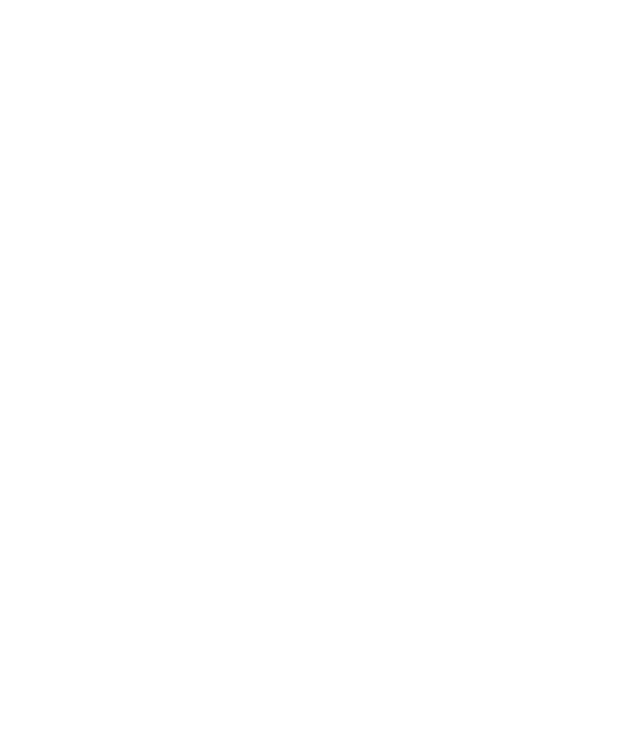
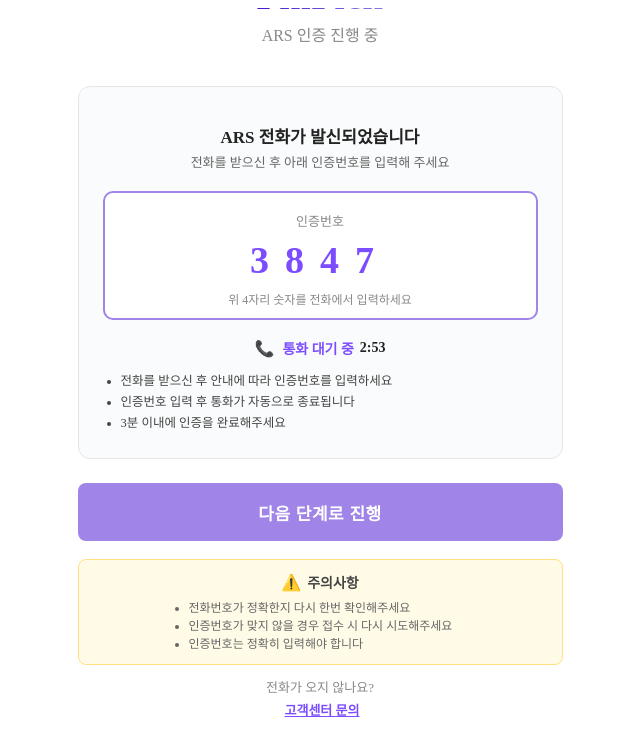
Before and after one commit to FinPickTeam/FinPickTeam_FE, a Vue app: page /ars/verification in a window 1280 px wide. Before the commit this address had no page. Shown: the top 756 px of the page, without its empty margins (328-968 px from the left). Built offline with nearby package versions, Linux system fonts and the light colour scheme.

Commit message:
Feat: add ARS verification code screen with countdown timer and instruction

```diff
--- a/src/pages/ArsAuth.vue
+++ b/src/pages/ars/ArsAuth.vue
@@ -47,8 +47,8 @@
     </div>
   </div>
 </template>
-<script></script>
-<style>
+<script setup></script>
+<style scoped>
 *,
 *::before,
 *::after {
--- /dev/null
+++ b/src/pages/ars/ArsVerification.vue
@@ -0,0 +1,284 @@
+<template>
+  <div class="ars_bg">
+    <div class="ars_outer_box">
+      <div class="ars_header">
+        <div class="logo">FinPick</div>
+        <div class="subtitle">ARS 인증 진행 중</div>
+      </div>
+      <div class="ars_verification_wrapper">
+        <div class="ars_card">
+          <div class="ars_info">
+            <div class="ars_call_msg">ARS 전화가 발신되었습니다</div>
+            <div class="ars_desc">
+              전화를 받으신 후 아래 인증번호를 입력해 주세요
+            </div>
+            <div class="ars_code_box">
+              <div class="ars_label">인증번호</div>
+              <div class="ars_code">3847</div>
+              <div class="ars_code_desc">
+                위 4자리 숫자를 전화에서 입력하세요
+              </div>
+            </div>
+            <div class="ars_waiting">
+              <span class="waiting_icon">📞</span>
+              <span class="waiting_label">통화 대기 중</span>
+              <span class="waiting_timer">2:53</span>
+            </div>
+            <ul class="ars_guide_list">
+              <li>전화를 받으신 후 안내에 따라 인증번호를 입력하세요</li>
+              <li>인증번호 입력 후 통화가 자동으로 종료됩니다</li>
+              <li>3분 이내에 인증을 완료해주세요</li>
+            </ul>
+          </div>
+        </div>
+        <button class="ars_next_btn">다음 단계로 진행</button>
+        <div class="ars_warning_box">
+          <div class="warning_title">
+            <span class="warning_icon">⚠️</span>
+            <span>주의사항</span>
+          </div>
+          <ul class="warning_list">
+            <li>전화번호가 정확한지 다시 한번 확인해주세요</li>
+            <li>인증번호가 맞지 않을 경우 접수 시 다시 시도해주세요</li>
+            <li>인증번호는 정확히 입력해야 합니다</li>
+          </ul>
+        </div>
+        <div class="ars_help_group">
+          <div class="ars_help">전화가 오지 않나요?</div>
+          <a href="#" class="ars_help_link">고객센터 문의</a>
+        </div>
+      </div>
+    </div>
+  </div>
+</template>
+
+<script setup>
+// 추후 인증번호, 타이머 등은 props 또는 상태로 관리 가능
+</script>
+
+<style scoped>
+:global(html),
+:global(body),
+.ars_bg {
+  overflow-x: hidden !important;
+  overflow-y: hidden !important;
+}
+.ars_bg {
+  width: 100vw;
+  height: 100vh;
+  background: #ffffff;
+  display: flex;
+  align-items: center;
+  justify-content: center;
+}
+.ars_outer_box {
+  width: 540px;
+  height: 960px;
+  background: #fff;
+  margin: 0 auto;
+  display: flex;
+  flex-direction: column;
+  align-items: center;
+  justify-content: flex-start;
+  overflow: hidden;
+}
+.ars_header {
+  width: 100%;
+  padding-top: 48px;
+  padding-bottom: 16px;
+  display: flex;
+  flex-direction: column;
+  align-items: center;
+  justify-content: center;
+}
+.logo {
+  font-size: 36px;
+  font-weight: 900;
+  letter-spacing: 1px;
+  background: linear-gradient(90deg, #4318d1 0%, #8e74e3 100%);
+  -webkit-background-clip: text;
+  -webkit-text-fill-color: transparent;
+  background-clip: text;
+  text-fill-color: transparent;
+  margin-bottom: 0;
+}
+.subtitle {
+  font-size: 16px;
+  color: #888;
+  margin-top: 4px;
+  margin-bottom: 24px;
+}
+.ars_verification_wrapper {
+  width: 100%;
+  flex: 1 1 auto;
+  min-height: 0;
+  background: transparent;
+  display: flex;
+  flex-direction: column;
+  align-items: center;
+  justify-content: flex-start;
+  position: relative;
+  padding-top: 0;
+  padding-bottom: 24px;
+  overflow-y: auto;
+  box-sizing: border-box;
+}
+.ars_card,
+.ars_next_btn,
+.ars_warning_box {
+  width: 485px;
+  max-width: 100%;
+  margin: 0 auto 18px auto;
+  box-sizing: border-box;
+}
+.ars_card {
+  background: #fafbfc;
+  border: 1.5px solid #e5e6ea;
+  border-radius: 12px;
+  box-shadow: none;
+  padding: 36px 24px 24px 24px;
+  margin-bottom: 24px;
+}
+.ars_info {
+  text-align: center;
+}
+.ars_call_msg {
+  font-size: 17px;
+  font-weight: 600;
+  margin-bottom: 4px;
+  color: #222;
+}
+.ars_desc {
+  font-size: 13px;
+  color: #666;
+  margin-bottom: 20px;
+}
+.ars_code_box {
+  border: 2px solid #a084e8;
+  border-radius: 10px;
+  padding: 18px 0 10px 0;
+  margin-bottom: 18px;
+  background: #fff;
+  width: 100%;
+  box-sizing: border-box;
+}
+.ars_label {
+  font-size: 13px;
+  color: #888;
+  margin-bottom: 8px;
+}
+.ars_code {
+  font-size: 38px;
+  font-weight: bold;
+  color: #7c4dff;
+  letter-spacing: 16px;
+  margin-bottom: 8px;
+}
+.ars_code_desc {
+  font-size: 12px;
+  color: #888;
+}
+.ars_waiting {
+  display: flex;
+  justify-content: center;
+  align-items: center;
+  gap: 6px;
+  margin: 16px 0 8px 0;
+  font-size: 14px;
+}
+.waiting_icon {
+  font-size: 16px;
+  color: #222;
+  margin-right: 2px;
+}
+.waiting_label {
+  color: #7c4dff;
+  font-weight: 600;
+}
+.waiting_timer {
+  color: #222;
+  font-weight: 600;
+}
+.ars_guide_list {
+  text-align: left;
+  font-size: 12.5px;
+  color: #444;
+  margin-bottom: 0;
+  padding-left: 18px;
+  line-height: 1.7;
+}
+.ars_next_btn {
+  background: #a084e8;
+  color: #fff;
+  font-size: 17px;
+  font-weight: 700;
+  border: none;
+  border-radius: 8px;
+  padding: 0;
+  height: 58px;
+  cursor: pointer;
+  transition: background 0.2s;
+  letter-spacing: 0.5px;
+  display: block;
+}
+.ars_next_btn:hover {
+  background: #7c4dff;
+}
+.ars_warning_box {
+  background: #fffbe7;
+  border-radius: 8px;
+  padding: 12px 14px;
+  text-align: center;
+  border: 1px solid #ffe082;
+  margin-bottom: 0;
+}
+.warning_title {
+  width: 100%;
+  display: flex;
+  justify-content: center;
+  align-items: center;
+  text-align: center;
+  margin-bottom: 6px;
+  color: #444;
+  font-size: 14px;
+  font-weight: 600;
+}
+.warning_icon {
+  margin-right: 6px;
+  font-size: 16px;
+}
+.warning_list {
+  text-align: left;
+  padding-left: 96px;
+  margin: 0 auto;
+  display: block;
+  font-size: 12px;
+}
+.warning_list li {
+  display: list-item;
+  text-align: left;
+  color: #666666;
+  list-style-position: outside;
+}
+.ars_help_group {
+  width: 485px;
+  max-width: 100%;
+  margin: 12px auto 0 auto;
+  text-align: center;
+  display: flex;
+  flex-direction: column;
+  align-items: center;
+  gap: 4px;
+}
+.ars_help {
+  font-size: 13px;
+  color: #888;
+}
+.ars_help_link {
+  color: #7c4dff;
+  margin-left: 4px;
+  text-decoration: underline;
+  font-weight: 600;
+  font-size: 13px;
+}
+</style>
--- a/src/router/index.js
+++ b/src/router/index.js
@@ -1,5 +1,6 @@
 import { createRouter, createWebHistory } from 'vue-router';
-import ArsAuth from '../pages/ArsAuth.vue';
+import ArsAuth from '../pages/ars/ArsAuth.vue';
+import ArsVerification from '../pages/ars/ArsVerification.vue';
 
 const router = createRouter({
   history: createWebHistory(import.meta.env.BASE_URL),
@@ -9,6 +10,11 @@
       name: 'ARSAuth',
       component: ArsAuth,
     },
+    {
+      path: '/ars/verification',
+      name: 'ArsVerification',
+      component: ArsVerification,
+    },
   ],
 });
 
```
